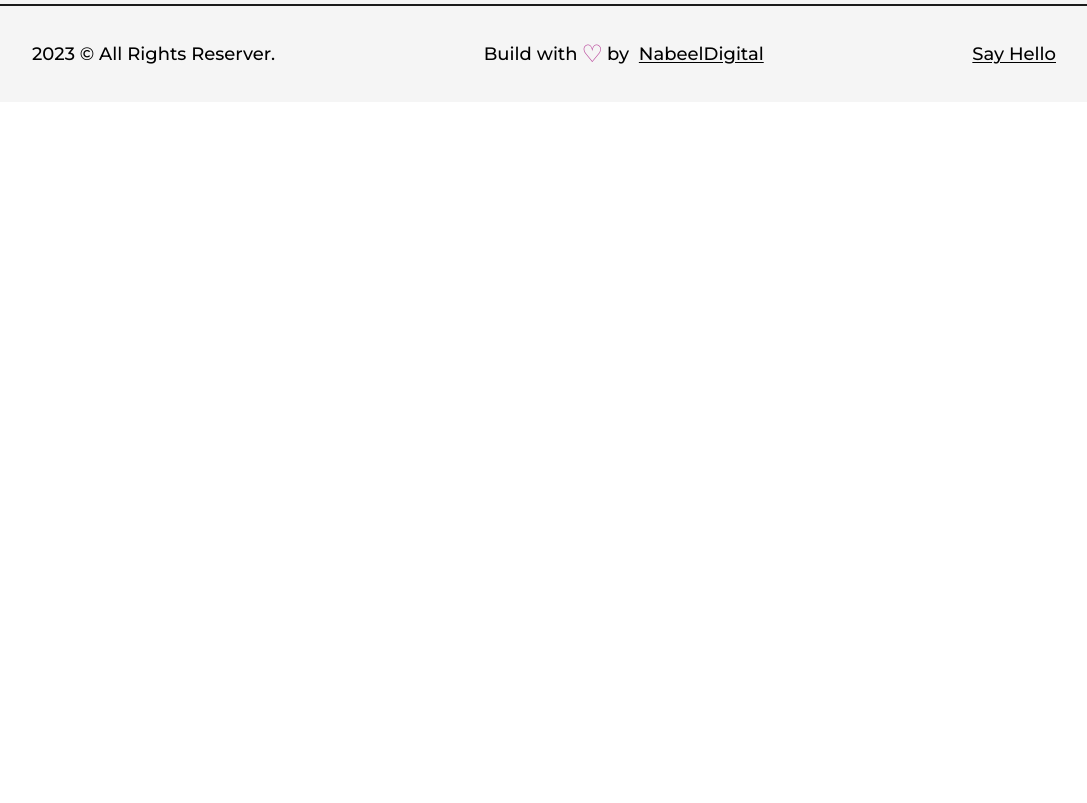
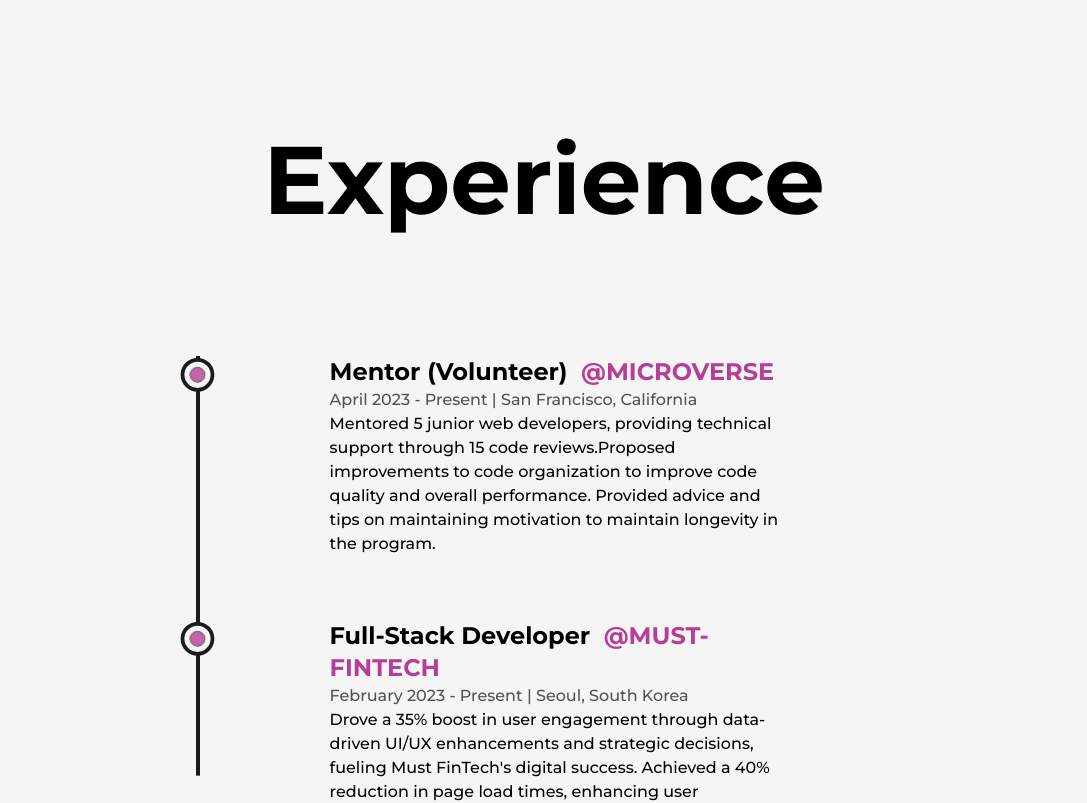
Before and after one commit to Metaverse-Nabeel/portfolio_next_JS, a Next.js app: page /about in a window 1280 px wide. Shown: the part 2480-3283 px from the top of the page, without its empty margins (96-1183 px from the left). Before the commit the page ends 2582 px from the top, so only its background shows below. Built offline with nearby package versions, Linux system fonts and the light colour scheme.

Commit message:
Added experiece to about page

```diff
--- a/src/pages/about.js
+++ b/src/pages/about.js
@@ -6,6 +6,7 @@ import React, { useEffect, useRef } from 'react'
 import profilePic from '../../public/images/profile/developer-pic-2.jpg'
 import { useInView, useMotionValue, useSpring } from 'framer-motion'
 import Skills from '@/components/Skills'
+import Experience from '@/components/Experience'
 
 const stats = [
   {
@@ -103,6 +104,7 @@ const about = () => {
           </div>
         </div>
         <Skills />
+        <Experience />
       </Layout>
     </main>
     </>
```
